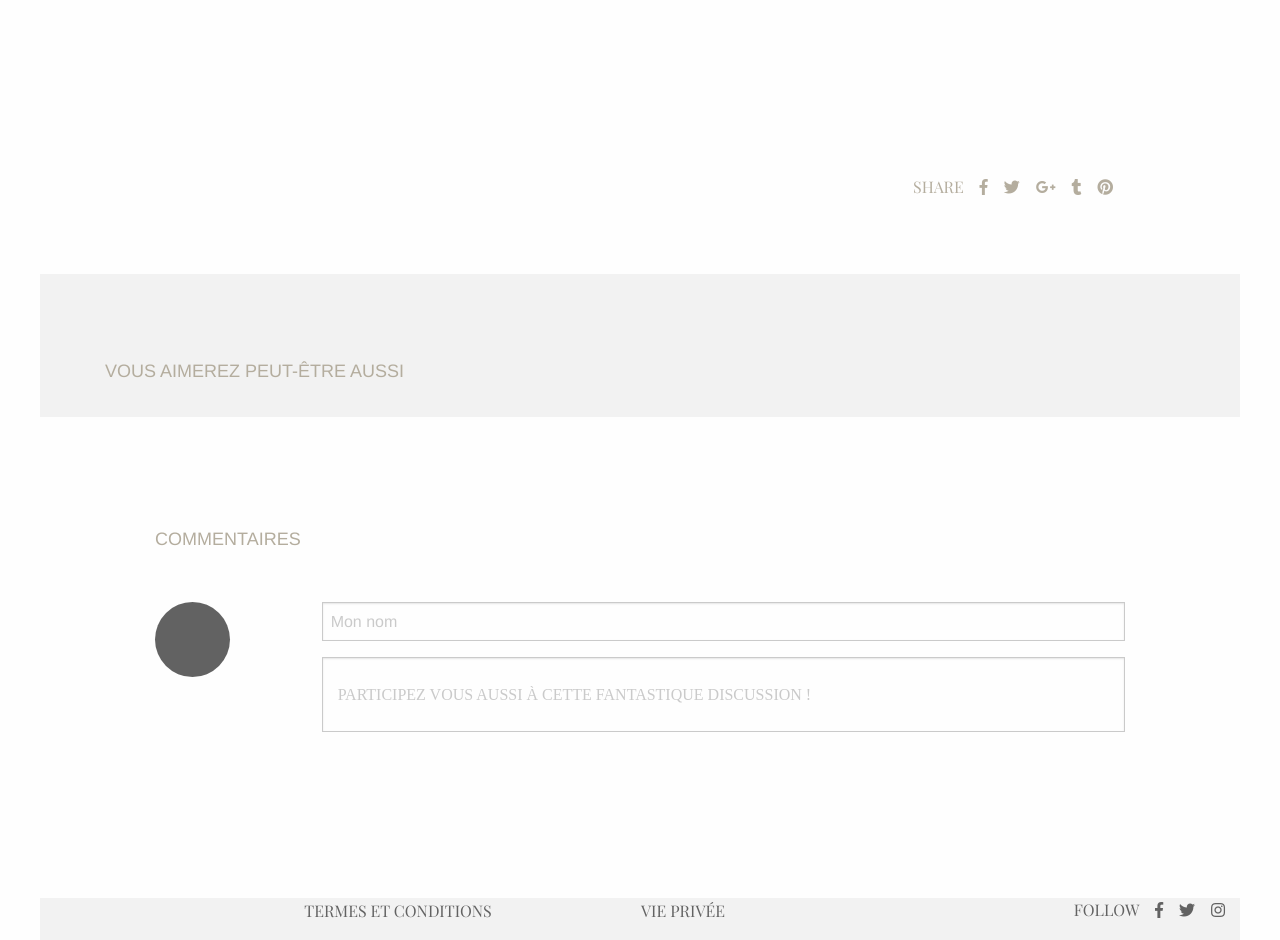
After one commit to neikh/minimo, a PHP site: template view/frontend/viewArticle.php in a window 1280 px wide. The commit adds this page. Shown: the part 1020-1960 px from the top of the page. Run offline with PHP 8.4, Linux system fonts and the light colour scheme; the template is opened without the code that fills it, so the values that code supplies are empty; some libraries are stand-ins or nearby versions; some web fonts are replaced.

Commit message:
article page done

```diff
--- a/assets/css/style.css
+++ b/assets/css/style.css
@@ -33,6 +33,10 @@ h1{
 	text-align: right;
 }
 
+.littleTopMargin{
+	margin-top: 25px;
+}
+
 .topMargin{
 	margin-top: 50px;
 }
@@ -59,6 +63,10 @@ h1{
 	padding: 25px 50px 25px 50px;
 	font-family: playFair;
 	font-size: 25px;
+}
+
+.padBot {
+	padding-bottom: 50px;
 }
 
 .visible{
@@ -106,3 +114,39 @@ h1{
 	background-color: #f2f2f2;
 	margin-top: 50px;
 }
+
+.tameColor{
+	color: #b4ad9e;
+}
+
+.mediumColor, .mediumColor a{
+	color: #626262;
+}
+
+.rounded{
+	background-color: #626262;
+	color: white;
+	font-size: 42px;
+	width: 75px;
+	height: 75px;
+	border-radius: 100%;
+}
+
+.vCentered{
+	padding-top: 8px;
+}
+
+.bold{
+	font-weight: bold;
+}
+
+.comments input{
+	width: 100%;
+	height: 75px;
+	padding: 15px;
+	font-family: ubuntu;
+}
+
+.comments input::placeholder{
+	text-transform: uppercase;
+}
--- a/assets/js/ajax.js
+++ b/assets/js/ajax.js
@@ -85,3 +85,34 @@ function subscribeNewsletter(mail){
 	xhr.setRequestHeader('Content-type', 'application/x-www-form-urlencoded');
 	xhr.send("action=subscribeNewsletter&mail="+mail);
 }
+
+function addNewComment(com, postId){
+
+	var name = document.getElementById("name").value;
+
+	if (event.key == "Enter" && !event.shiftKey){
+		xhr = new XMLHttpRequest();
+
+		xhr.onreadystatechange = function()
+		{
+			if (xhr.readyState == 4 && xhr.status == 200)
+			{
+				document.getElementById('commentsContainer').innerHTML = xhr.response;
+			}
+		}
+
+		xhr.open("POST",'index.php',true);
+		xhr.setRequestHeader('Content-type', 'application/x-www-form-urlencoded');
+		xhr.send("action=addNewComment&com="+com+"&name="+name+"&postId="+postId);
+	}
+}
+
+function myName(name){
+	if (name != ''){
+		initiales = name.match(/\b\w/g).join('').toUpperCase();
+		document.getElementById('myName').innerHTML = initiales;
+	} else {
+		document.getElementById('myName').innerHTML = '';
+	}
+
+}
--- a/view/frontend/footer.php
+++ b/view/frontend/footer.php
@@ -12,9 +12,9 @@
 	 </div>
 
 	<div class="large-5 medium-5 small-5 cell">
-		follow
-		<i class="fab fa-facebook-f"></i>
-		<i class="fab fa-twitter"></i>
+		follow &nbsp;&nbsp;
+		<i class="fab fa-facebook-f"></i> &nbsp;&nbsp;
+		<i class="fab fa-twitter"></i> &nbsp;&nbsp;
 		<i class="fab fa-instagram"></i>
 	</div>
 </div>
--- a/view/frontend/header.php
+++ b/view/frontend/header.php
@@ -1,6 +1,8 @@
 <div class="grid-x grid-padding-x">
 	 <div class="large-4 medium-4 small-4 cell">
-		<img src="/assets/images/logo_minimo.png">
+		<a href="/">
+			<img src="/assets/images/logo_minimo.png">
+		</a>
 	 </div>
 	  <div class="large-8 medium-8 small-8 cell">
 		<div class="grid-x grid-padding-x">
--- a/view/frontend/lib/lib.php
+++ b/view/frontend/lib/lib.php
@@ -5,4 +5,15 @@
 		$z = str_replace(' ', '-', $z);
 		return trim($z, '-');
 	}
+
+	function initiales($z){
+		$words = preg_split("/[\s,_-]+/", $z);
+		$acronym = "";
+
+		foreach ($words as $w) {
+		  $acronym .= $w[0];
+		}
+
+		return $acronym;
+	}
 ?>
--- /dev/null
+++ b/view/frontend/viewArticle.php
@@ -0,0 +1,98 @@
+<?php
+	ob_start();
+	$title = "Article";
+
+	require "view/frontend/lib/lib.php";
+?>
+
+<div class="grid-x grid-padding-x">
+	<div class="large-12 cell">
+		<p class="topMargin fullDiv eCenter"><img src="/assets/images/<?= $article->post_name(); ?>" width="100%"></p>
+	</div>
+</div>
+
+<div class="grid-x grid-padding-x topMargin botMargin">
+	<div class="large-1 cell"></div>
+	<div class="large-10 cell">
+			<h2><?= $article->post_category(); ?></h2>
+			<h1><?= $article->post_title(); ?></h1>
+			<p class="content"><?= $article->post_content(); ?></p>
+	</div>
+	<div class="large-1 cell"></div>
+</div>
+
+<div class="grid-x grid-padding-x topMargin botMargin">
+	<div class="large-1 cell"></div>
+	<div class="large-10 cell menuTitre tameColor">
+		share &nbsp;&nbsp;
+		<i class="fab fa-facebook-f"></i> &nbsp;&nbsp;
+		<i class="fab fa-twitter"></i> &nbsp;&nbsp;
+		<i class="fab fa-google-plus-g"></i> &nbsp;&nbsp;
+		<i class="fab fa-tumblr"></i> &nbsp;&nbsp;
+		<i class="fab fa-pinterest"></i> &nbsp;&nbsp;
+	</div>
+	<div class="large-1 cell"></div>
+</div>
+
+<div class="grid-x grid-padding-x topMargin botMargin newsletter fullpad">
+	<div class="large-12 cell">
+		<h2>Vous aimerez peut-être aussi</h2>
+	</div>
+
+	<?php
+		forEach($otherArticles as $otherArticle){
+			echo '<div class="large-4 cell mediumColor littleTopMargin padBot">
+						<a href="/article/'.$otherArticle->id().'/'.sanitize($otherArticle->post_title()).'/">
+							<img src="/assets/images/'.$otherArticle->post_name().'">
+							<p class="littleTopMargin">'.$otherArticle->post_title().'</p>
+						</a>
+				  </div>';
+		}
+	?>
+
+</div>
+
+<div class="grid-x grid-padding-x topMargin botMargin">
+	<div class="large-1 cell"></div>
+	<div class="large-10 cell" id="commentsContainer">
+		<h2><?= $nbCom;  echo ($nbCom == 1) ? " Commentaire" : " Commentaires"; ?></h2>
+
+			<?php
+				forEach($coms as $com){
+					echo '<div class="grid-x grid-padding-x topMargin botMargin">
+								<div class="large-2 small-2 cell eCenter">
+									<div class="rounded">
+										<div class="vCentered">'.strtoupper(initiales($com->comment_name())).'</div>
+									</div>
+								</div>
+								<div class="large-10 small-10 cell">
+									<p class="content bold">'.$com->comment_name().'</p>
+									<p class="content">'.$com->comment_content().'</p>
+									<h2>Répondre</h2>
+								</div>
+							</div>';
+				}
+
+				echo '<div class="grid-x grid-padding-x topMargin botMargin">
+						<div class="large-2 small-2 cell eCenter">
+							<div class="rounded">
+								<div id="myName" class="vCentered"></div>
+							</div>
+						</div>
+						<div class="large-10 small-10 cell">
+							<p class="author">
+								<input type="text" id="name" value="" placeholder="Mon nom" onkeyup="myName(this.value); return false">
+							</p>
+							<p class="comments">
+								<input type="text" placeholder="Participez vous aussi à cette fantastique discussion !" onkeyup="addNewComment(this.value, '.$article->id().'); return false">
+							</p>
+						</div>
+					</div>';
+			?>
+	</div>
+	<div class="large-1 cell"></div>
+</div>
+
+<?php
+	$content = ob_get_clean();
+	require "template.php";
```
Also changed, not shown: controller/frontend.php (+28 -1 lines), index.php (+16 -5 lines), model/ArticlesRepository.php (+17 -0 lines), model/Comments.php (added, +101 -0 lines), model/CommentsRepository.php (added, +61 -0 lines), view/update/addNewComment.php (added, +40 -0 lines).
